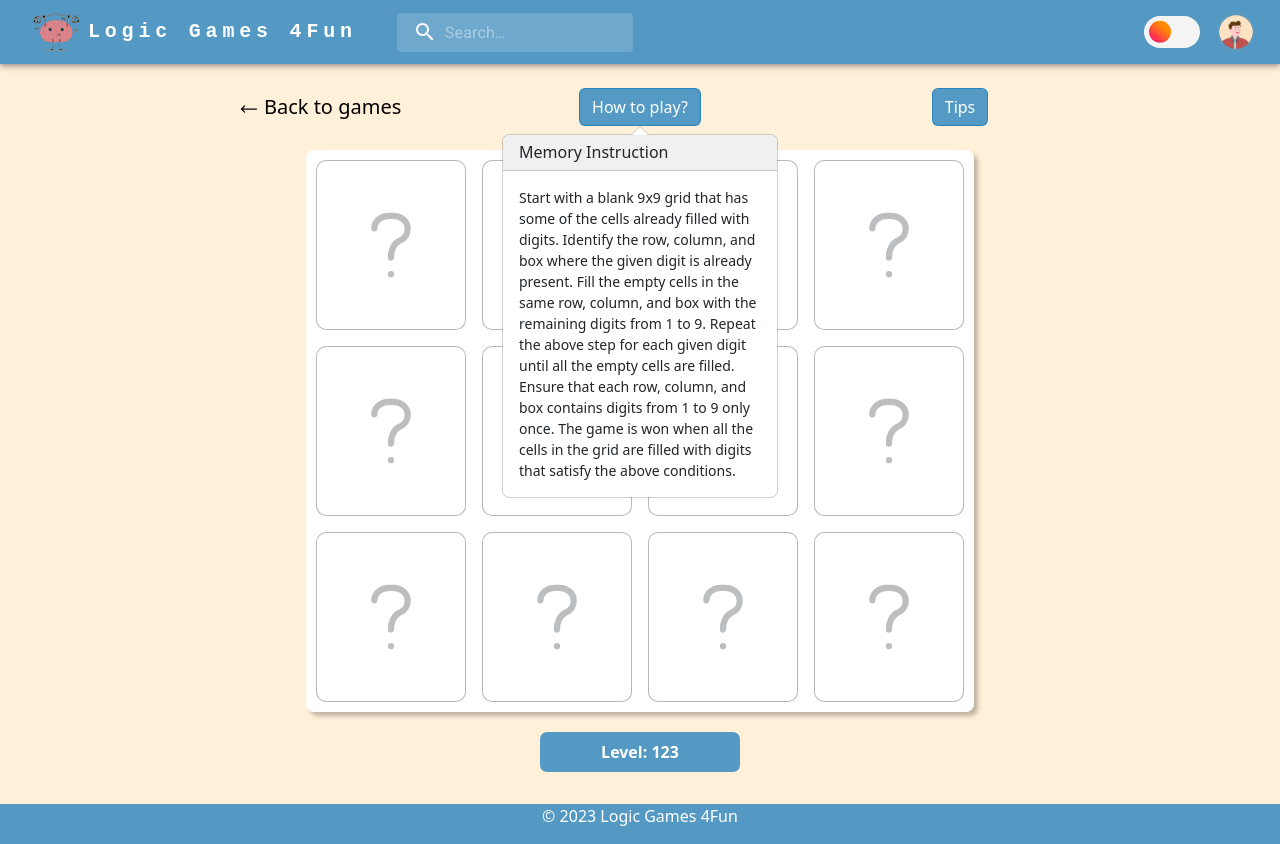
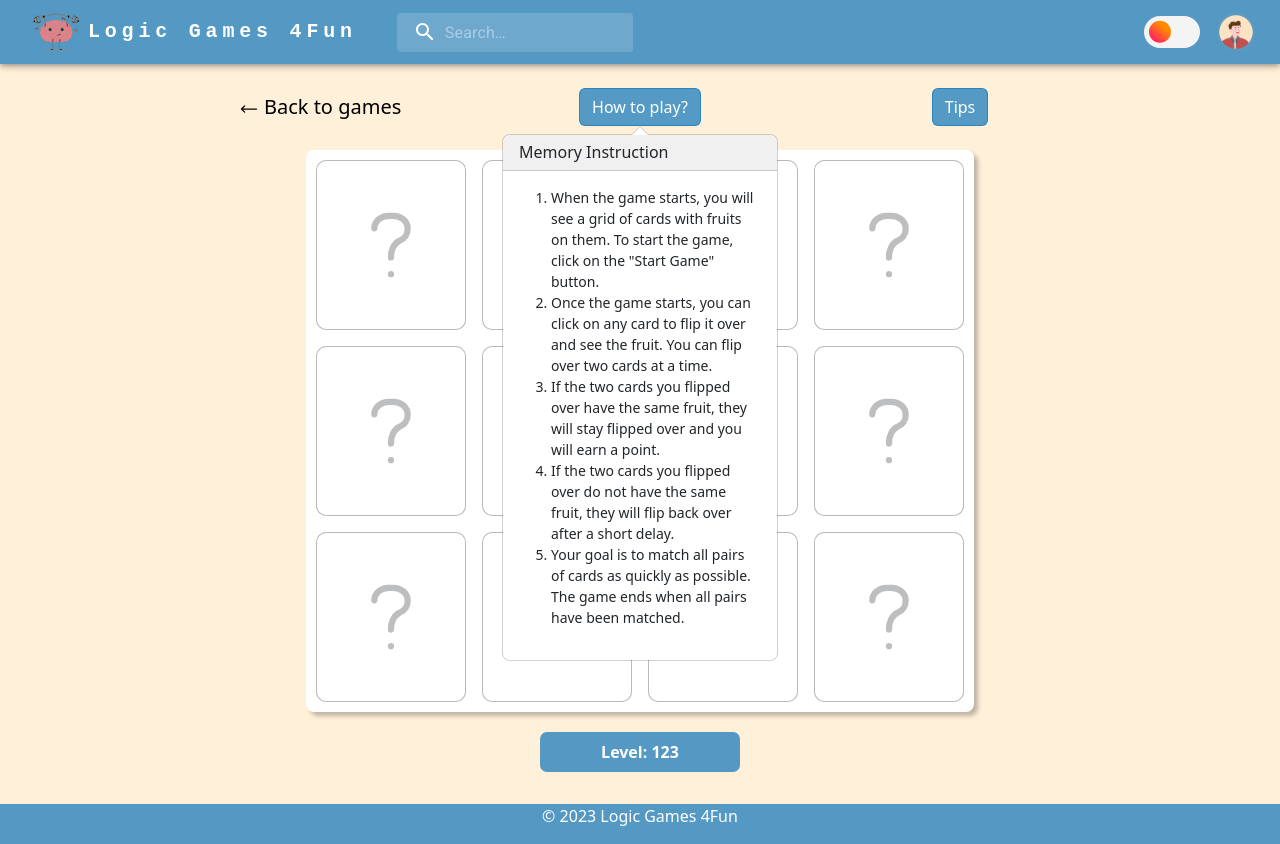
Before and after one commit to jklis2/Logic_Games_4Fun, a React (Create React App) app in the folder LogicGames4Fun/Client/: page /games/memory in a window 1280 px wide. Both pictures are taken after a click on the button "How to play?". Built offline with nearby package versions, Linux system fonts and the light colour scheme.

Commit message:
Added tipsPop and howToPlayPop

```diff
--- a/LogicGames4Fun/Client/src/Component/Games/Memory/memoryHowToPlayPop.jsx
+++ b/LogicGames4Fun/Client/src/Component/Games/Memory/memoryHowToPlayPop.jsx
@@ -4,14 +4,25 @@ export const memoryHowToPlayPop = (
     <Popover id="popover-basic">
       <Popover.Header as="h3">Memory Instruction</Popover.Header>
       <Popover.Body>
-        Start with a blank 9x9 grid that has some of the cells already filled with
-        digits. Identify the row, column, and box where the given digit is already
-        present. Fill the empty cells in the same row, column, and box with the
-        remaining digits from 1 to 9. Repeat the above step for each given digit
-        until all the empty cells are filled. Ensure that each row, column, and
-        box contains digits from 1 to 9 only once. The game is won when all the
-        cells in the grid are filled with digits that satisfy the above
-        conditions.
+      <ol>
+          <li>
+            When the game starts, you will see a grid of cards with fruits on them.
+            To start the game, click on the "Start Game" button.
+          </li>
+          <li>
+            Once the game starts, you can click on any card to flip it over and see the fruit.
+            You can flip over two cards at a time.
+          </li>
+          <li>
+            If the two cards you flipped over have the same fruit, they will stay flipped over and you will earn a point.
+          </li>
+          <li>
+            If the two cards you flipped over do not have the same fruit, they will flip back over after a short delay.
+          </li>
+          <li>
+            Your goal is to match all pairs of cards as quickly as possible. The game ends when all pairs have been matched.
+          </li>
+      </ol>
       </Popover.Body>
     </Popover>
   );
--- a/LogicGames4Fun/Client/src/Component/Games/Memory/memoryTipsPop.jsx
+++ b/LogicGames4Fun/Client/src/Component/Games/Memory/memoryTipsPop.jsx
@@ -6,17 +6,21 @@ export const memoryTipsPop = (
       <Popover.Body>
         <ol>
           <li>
-            Start by filling the easiest cells, i.e., the ones with the fewest
-            possible options. This will help you make progress quickly.
+            Pay attention to the cards you flip over. Try to remember where each card is located on the grid and what fruit
+            is on each card. This will help you find matching pairs more quickly.
           </li>
           <li>
-            Use logic and deduction to eliminate possible options for each cell.
-            This will help you identify the correct digit for each cell.
+            Focus on flipping over one pair of cards at a time.
+            If you try to flip over too many cards at once, it can be difficult to remember which ones you have already seen.
           </li>
           <li>
-            Double-check your work to ensure that you have not made any mistakes.
+            Use your short-term memory to your advantage.
+            Try to memorize the location and fruit of each card you flip over, even if it doesn't match with another card.
           </li>
-          <li>Practice regularly to improve your skills and speed.</li>
+          <li>
+            Don't give up! With practice, you can improve your memory and increase your chances of
+            finding matching pairs quickly.
+          </li>
         </ol>
 
         <strong>Enjoy playing Memory!</strong>
```
